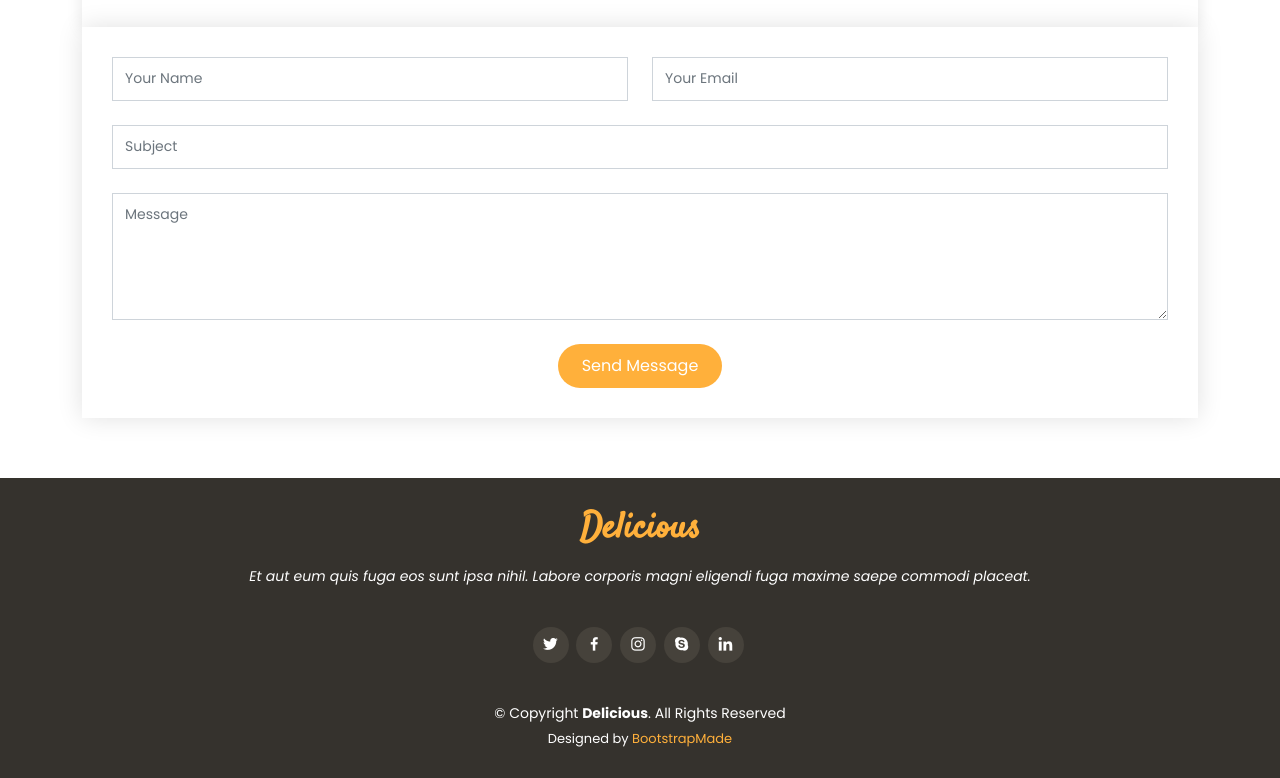
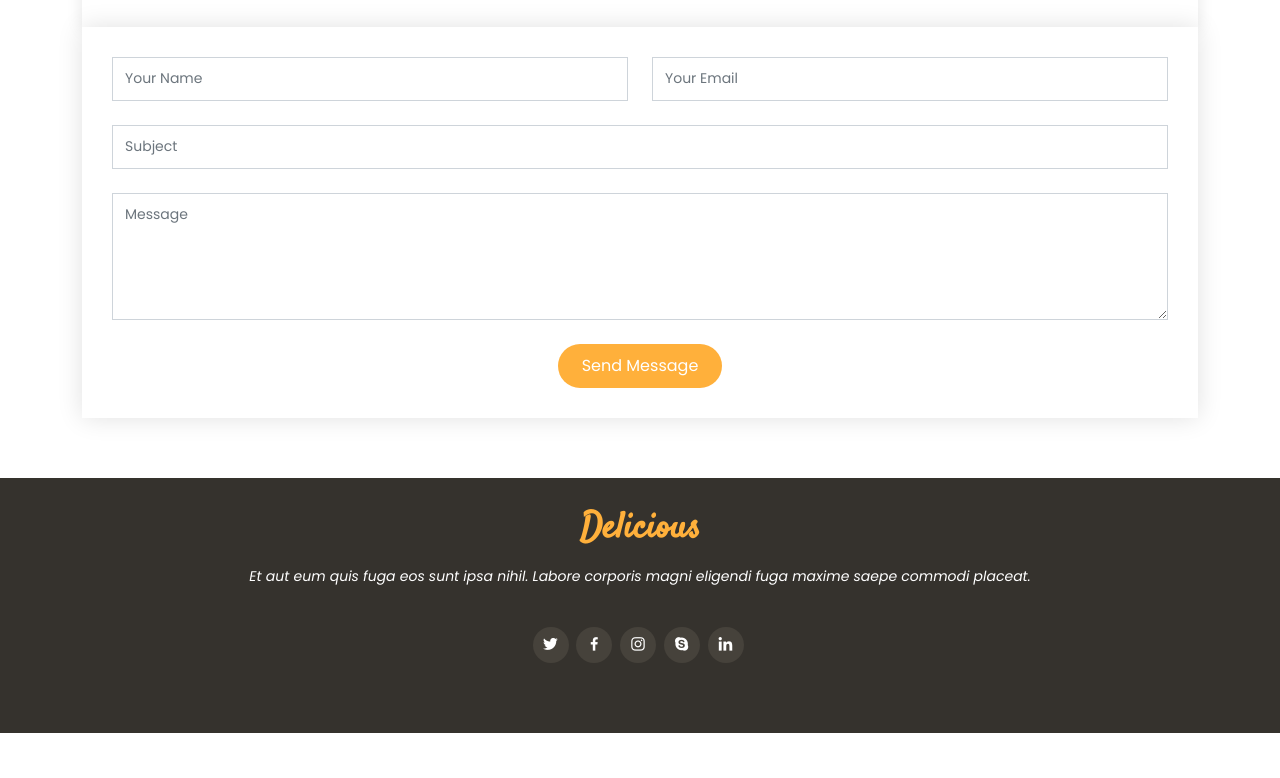
Before and after one commit to abiel2001d/Delicious, a plain HTML site: page index.html in a window 1280 px wide. Shown: the part 6964-7742 px from the top of the page. After the commit the page ends 7697 px from the top, so only its background shows below. Drawn offline with Linux system fonts and the light colour scheme.

Commit message:
Foot edited

```diff
--- a/index.html
+++ b/index.html
@@ -902,16 +902,7 @@
         <a href="#" class="google-plus"><i class="bx bxl-skype"></i></a>
         <a href="#" class="linkedin"><i class="bx bxl-linkedin"></i></a>
       </div>
-      <div class="copyright">
-        &copy; Copyright <strong><span>Delicious</span></strong>. All Rights Reserved
-      </div>
-      <div class="credits">
-        <!-- All the links in the footer should remain intact. -->
-        <!-- You can delete the links only if you purchased the pro version. -->
-        <!-- Licensing information: https://bootstrapmade.com/license/ -->
-        <!-- Purchase the pro version with working PHP/AJAX contact form: https://bootstrapmade.com/delicious-free-restaurant-bootstrap-theme/ -->
-        Designed by <a href="https://bootstrapmade.com/">BootstrapMade</a>
-      </div>
+
     </div>
   </footer><!-- End Footer -->
 
```
